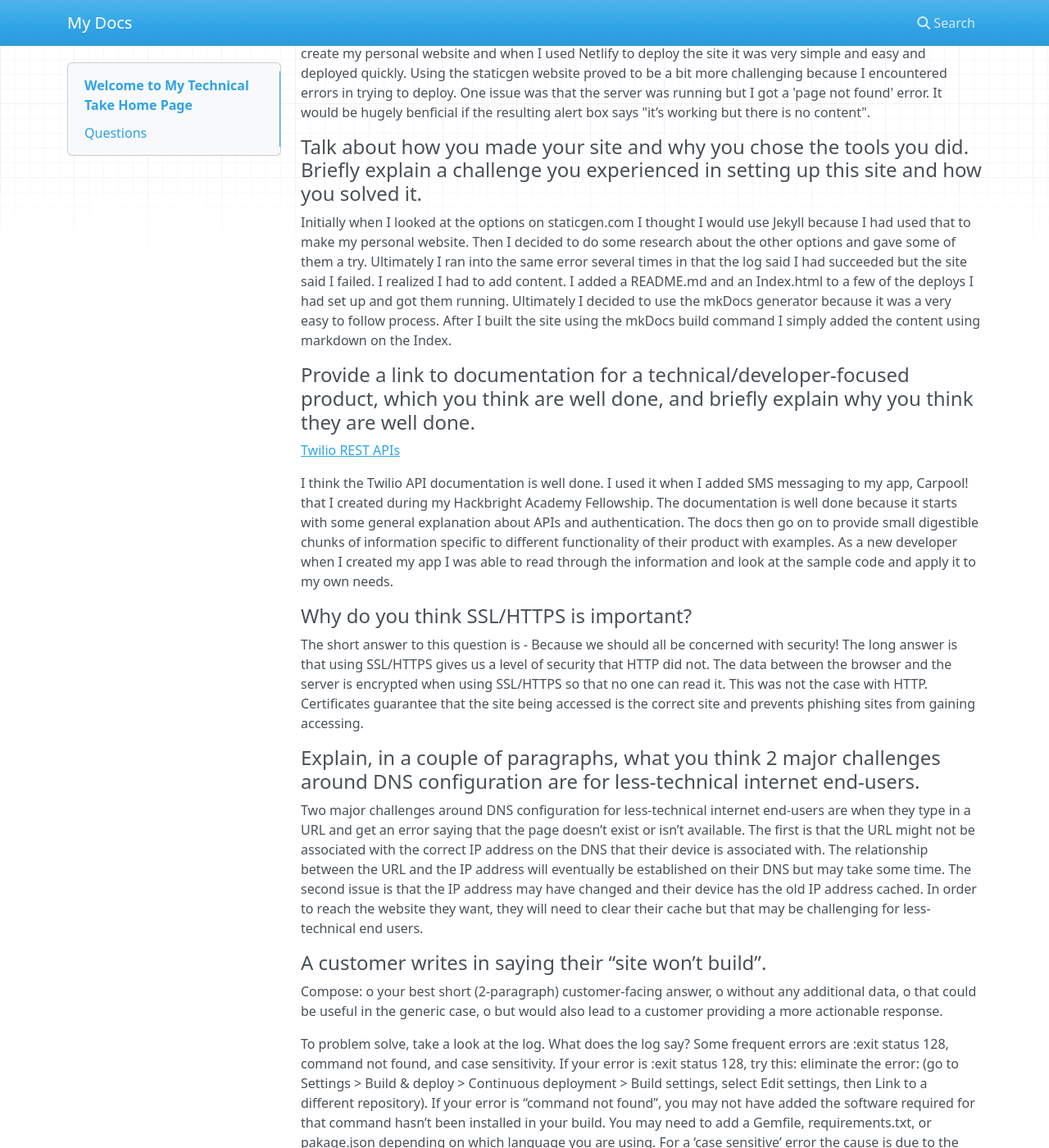
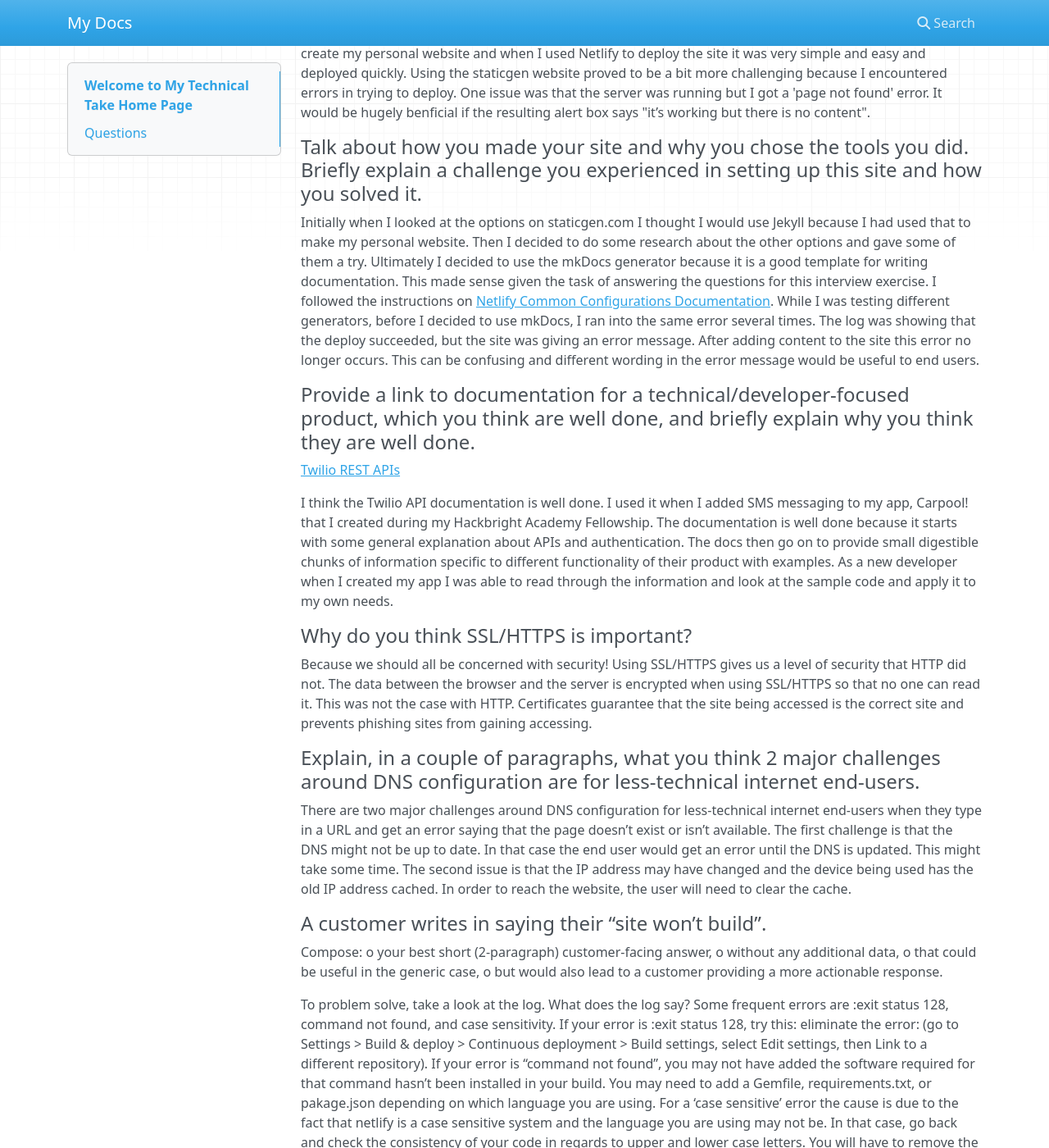
Before and after one commit to julie-norris/mkdocs-base, an MkDocs documentation site: the page built from docs/index.md, in a window 1280 px wide and 1400 px high, scrolled down 953 px. Shown: the whole window at 82% size. Built offline with MkDocs 1.6.1, drawn with Linux system fonts in a browser that asks for light colours; nearby versions of some CDN libraries.

Commit message:
update responses

```diff
--- a/docs/index.md
+++ b/docs/index.md
@@ -38,8 +38,8 @@ Using the staticgen website proved to be a bit more challenging because I encoun
 
 #### Talk about how you made your site and why you chose the tools you did.  Briefly explain a challenge you experienced in setting up this site and how you solved it.
 
-Initially when I looked at the options on staticgen.com I thought I would use Jekyll because I had used that to make my personal website. Then I decided to do some research about the other options and gave some of them a try. Ultimately I ran into the same error several times in that the log said I had succeeded but the site said I failed. I realized I had to add content. I added a README.md and an Index.html to a few of the deploys I had set up and got them running. Ultimately I decided to use the mkDocs generator because it was a very easy to follow process.  After I built the site using the mkDocs build command I simply added the content using markdown on the Index.
-
+Initially when I looked at the options on staticgen.com I thought I would use Jekyll because I had used that to make my personal website. Then I decided to do some research about the other options and gave some of them a try. Ultimately I decided to use the mkDocs generator because it is a good template for writing documentation. This made sense given the task of answering the questions for this interview exercise. I followed the instructions on [Netlify Common Configurations Documentation](https://docs.netlify.com/configure-builds/common-configurations/#mkdocs).
+While I was testing different generators, before I decided to use mkDocs, I ran into the same error several times. The log was showing that the deploy succeeded, but the site was giving an error message. After adding content to the site this error no longer occurs. This can be confusing and different wording in the error message would be useful to end users.
 
 
 #### Provide a link to documentation for a technical/developer-focused product, which you think are well done, and briefly explain why you think they are well done.
@@ -52,12 +52,14 @@ I think the Twilio API documentation is well done. I used it when I added SMS me
 
 #### Why do you think SSL/HTTPS is important?
 
-The short answer to this question is - Because we should all be concerned with security! The long answer is that using SSL/HTTPS gives us a level of security that HTTP did not. The data between the browser and the server is encrypted when using SSL/HTTPS so that no one can read it. This was not the case with HTTP.   Certificates guarantee that the site being accessed is the correct site and prevents phishing sites from gaining accessing.
+Because we should all be concerned with security! Using SSL/HTTPS gives us a level of security that HTTP did not. The data between the browser and the server is encrypted when using SSL/HTTPS so that no one can read it. This was not the case with HTTP.   Certificates guarantee that the site being accessed is the correct site and prevents phishing sites from gaining accessing.
 
 
 
 #### Explain, in a couple of paragraphs, what you think 2 major challenges around DNS configuration are for less-technical internet end-users.
-Two major challenges around DNS configuration for less-technical internet end-users are when they type in a URL and get an error saying that the page doesn’t exist or isn’t available. The first is that the URL might not be associated with the correct IP address on the DNS that their device is associated with. The relationship between the URL and the IP address will eventually be established on their DNS but may take some time. The second issue is that the IP address may have changed and their device has the old IP address cached. In order to reach the website they want, they will need to clear their cache but that may be challenging for less-technical end users.
+
+There are two major challenges around DNS configuration for less-technical internet end-users when they type in a URL and get an error saying that the page doesn’t exist or isn’t available.
+The first challenge is that the DNS might not be up to date. In that case the end user would get an error until the DNS is updated. This might take some time. The second issue is that the IP address may have changed and the device being used has the old IP address cached. In order to reach the website, the user will need to clear the cache.
 
 
 
@@ -74,6 +76,7 @@ If this information doesn’t get the desired results, retrace your steps to det
 
 
 #### (optional/bonus) Can you set up a redirect from “/netlify/anything” to https://www.google.com/search?q=anything ?
+
 In JavaScript these three lines would execute the redirect correctly:
 
 things = location.pathname.split('/');
@@ -83,4 +86,5 @@ things = location.pathname.split('/');
 
 
 #### (optional/bonus) Could you give us a suggestion to improve this test or the job posting?
+
 The previous question is confusing because it is unclear if you are asking for a redirect from one specific ‘anything’ to another specific ‘anything’ , ie. a hard coded path, or to a general ‘anything’, ie. a variable path.
```
